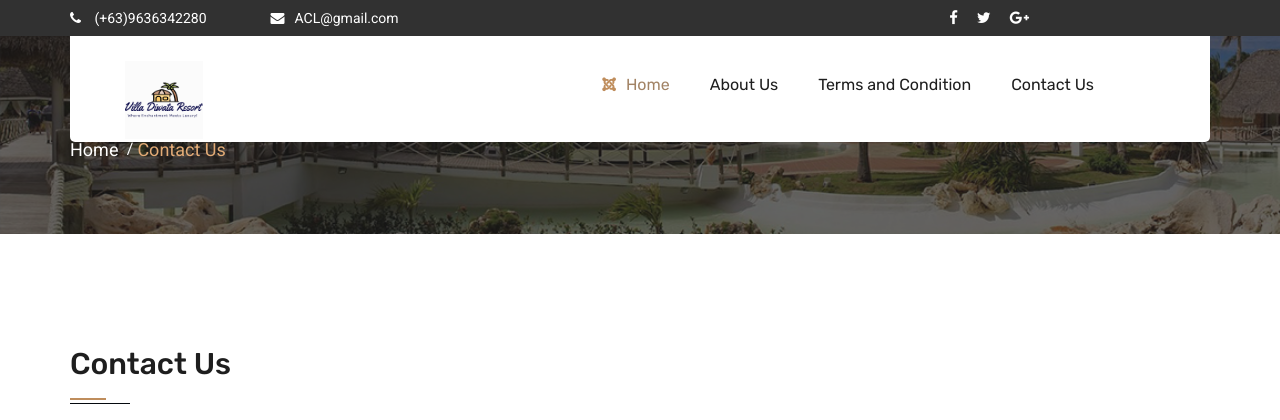
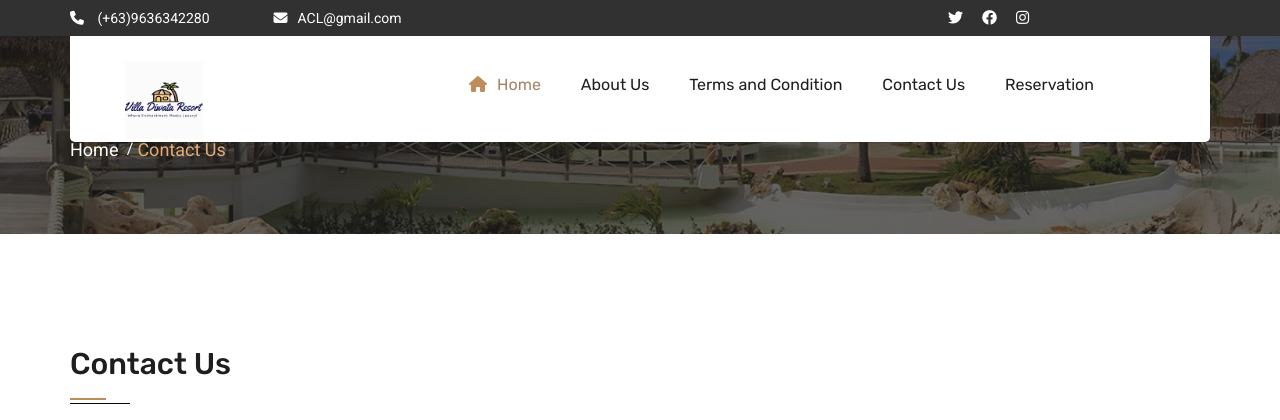
Before and after one commit to Lloyd-Anthony-Hontiveros/OS-Diwata-Resorts-Reservation-System, a PHP site: page /contact.php in a window 1280 px wide. Shown: the top 420 px of the page. Run offline with PHP 8.4, Linux system fonts and the light colour scheme; a stand-in replaces the project's code that opens the database connection; some libraries are stand-ins or nearby versions.

Commit message:
Update contact.php

```diff
--- a/ariel test/contact.php
+++ b/ariel test/contact.php
@@ -1,10 +1,12 @@
+
 <?php
 include("connection/connect.php");
-if (isset($_POST['submit'])) {
-	$name = $_POST['name'];
-	$email = $_POST['email'];
-	$subject = $_POST['subject'];
-	$message = $_POST['message'];
+if(isset($_POST['submit']))
+{
+	$name=$_POST['name'];
+		$email=$_POST['email'];
+		$subject=$_POST['subject'];
+			$message=$_POST['message'];
 
 
 	$sql = "INSERT INTO contact(name,email,subject,message) VALUES('$name', '$email','$subject','$message')";
@@ -32,6 +34,7 @@ if (isset($_POST['submit'])) {
 <link rel="stylesheet" type="text/css" href="css/style.css">
 <link rel="stylesheet" type="text/css" href="css/color.css">
 <link rel="stylesheet" type="text/css" href="css/responsive.css">
+<link rel="stylesheet" href="https://cdnjs.cloudflare.com/ajax/libs/font-awesome/6.4.0/css/all.min.css" integrity="sha512-iecdLmaskl7CVkqkXNQ/ZH/XLlvWZOJyj7Yy7tcenmpD1ypASozpmT/E0iPtmFIB46ZmdtAc9eNBvH0H/ZpiBw==" crossorigin="anonymous" referrerpolicy="no-referrer" />
 
 
 	<link rel="stylesheet" type="text/css" href="css/popup.php">
@@ -54,10 +57,9 @@ if (isset($_POST['submit'])) {
 					</div><!--con-links end-->
 					<div class="social-links">
 						<ul class="social-lnks">
-							<li><a href="#" title=""><i class="fa fa-facebook"></i></a></li>
-							<li><a href="#" title=""><i class="fa fa-twitter"></i></a></li>
-							<li><a href="#" title=""><i class="fa fa-google-plus"></i></a></li>
-
+						<li><a href="#" title=""><i class="fa-brands fa-twitter"></i></a></li>
+						<li><a href="#" title=""><i class="fa-brands fa-facebook"></i></a></li>
+						<li><a href="#" title=""><i class="fa-brands fa-instagram"></i></a></li>
 						</ul>
 
 					</div><!--socail-links end-->
@@ -74,14 +76,14 @@ if (isset($_POST['submit'])) {
 						<div class="menu-search">
 							<nav>
 								<ul>
-									<li class="active menu-item-has-children"><a href="index.php" title=""><i
-												class="fa fa-joomla"></i>Home</a>
+									<li class="active menu-item-has-children"><a href="index.php" title=""><i class="fa-solid fa-house"></i>Home</a>
 
 									</li>
 
 									<li><a href="about.php" title="">About Us</a></li>
 										<li><a href="term.php" title="">Terms and Condition</a></li>
 									<li><a href="contact.php" title="">Contact Us</a></li>
+									<li><a href="reservation.php" title="">Reservation</a></li>
 								</ul>
 		 					</nav><!--nav end-->
 
@@ -119,26 +121,26 @@ if (isset($_POST['submit'])) {
 					<div class="row">
 						<div class="col-md-9">
 							<div class="contact-form no-pdd">
-								<form action='' method='post'>
+								<form  action=''  method='post'>
 									<div class="row">
 										<div class="col-md-12">
-											<input placeholder="Your Name" type="text" name='name'>
+											<input placeholder="Your Name" type="text"  name='name'>
 											<i class="fa fa-male"></i>
 										</div>
 										<div class="col-md-6">
-											<input placeholder="Email" type="text" name='email'>
+											<input placeholder="Email" type="text"  name='email'>
 											<i class="fa fa-envelope"></i>
 										</div>
 										<div class="col-md-6">
-											<input placeholder="Subject" type="text" name='subject'>
+											<input  placeholder="Subject" type="text"  name='subject'>
 											<i class="fa fa-book"></i>
 										</div>
 										<div class="col-md-12">
-											<textarea placeholder="Message" name='message'></textarea>
+											<textarea placeholder="Message"  name='message'></textarea>
 										</div>
 
 										<div class="col-md-12">
-											<input type='submit' name='submit' class="submit style2" />
+											<input type='submit'   name='submit' class="submit style2"/>
 										</div>
 									</div>
 								</form>
@@ -170,11 +172,10 @@ if (isset($_POST['submit'])) {
 								<div class="shear">
 									<h4>Social Link :</h4>
 									<ul>
-										<li><a href="#" title=""><i class="fa fa-facebook"></i></a></li>
-										<li><a href="#" title=""><i class="fa fa-twitter"></i></a></li>
-										<li><a href="#" title=""><i class="fa fa-google-plus"></i></a></li>
-										<li><a href="#" title=""><i class="fa fa-instagram"></i></a></li>
-										<li><a href="#" title=""><i class="fa fa-pinterest-p"></i></a></li>
+										<li><a href="#" title=""><i class="fa-brands fa-twitter"></i></a></li>
+										<li><a href="#" title=""><i class="fa-brands fa-facebook"></i></a></li>
+										<li><a href="#" title=""><i class="fa-brands fa-instagram"></i></a></li>
+										<li><a href="#" title=""><i class="fa-brands fa-pinterest"></i></a></li>
 									</ul>
 								</div><!--shear end-->
 							</div>
@@ -198,13 +199,12 @@ if (isset($_POST['submit'])) {
 									<div class="widget">
 										<div class="about-widget">
 											<a href="#" title=""><img src="images/icon logo.jpg" alt=""></a>
-											<p>Lorem ipsum dolor sit amet, consectetuer adipiscing elit, sed diam
-												nonummy nibh euismod it tincidunt ut laoreet commodo consequat. </p>
+											<p>Lorem ipsum dolor sit amet, consectetuer adipiscing elit,  sed diam nonummy nibh euismod it tincidunt ut laoreet commodo consequat.  </p>
 
 											<ul class="sc-links">
-												<li><a href="#" title=""><i class="fa fa-facebook"></i></a></li>
-												<li><a href="#" title=""><i class="fa fa-twitter"></i></a></li>
-												<li><a href="#" title=""><i class="fa fa-google-plus"></i></a></li>
+											<li><a href="#" title=""><i class="fa-brands fa-twitter"></i></a></li>
+											<li><a href="#" title=""><i class="fa-brands fa-facebook"></i></a></li>
+											<li><a href="#" title=""><i class="fa-brands fa-instagram"></i></a></li>
 
 											</ul>
 										</div><!--about-widget end-->
@@ -294,8 +294,7 @@ if (isset($_POST['submit'])) {
 								<p>THANKYOU EVERYONE</p>
 							</div><!--copyright end-->
 							<div class="credit">
-								<p>Project of : <a href="#" title>Ariel Nazareno, Christian Almazan, LLoyd
-										Hontiveros</a></p>
+								<p>Project of : <a href="#" title>Ariel Nazareno, Christian Almazan, LLoyd Hontiveros</a></p>
 							</div><!--credit end-->
 						</div><!--bottom-footer end-->
 					</div>
@@ -321,5 +320,4 @@ if (isset($_POST['submit'])) {
 
 
 <!-- Mirrored from creativethemes.us/relax/reservation.html by HTTrack Website Copier/3.x [XR&CO'2014], Thu, 21 Sep 2017 15:23:47 GMT -->
-
 </html>
```
Lines whose indentation alone changed are shown as unchanged.
